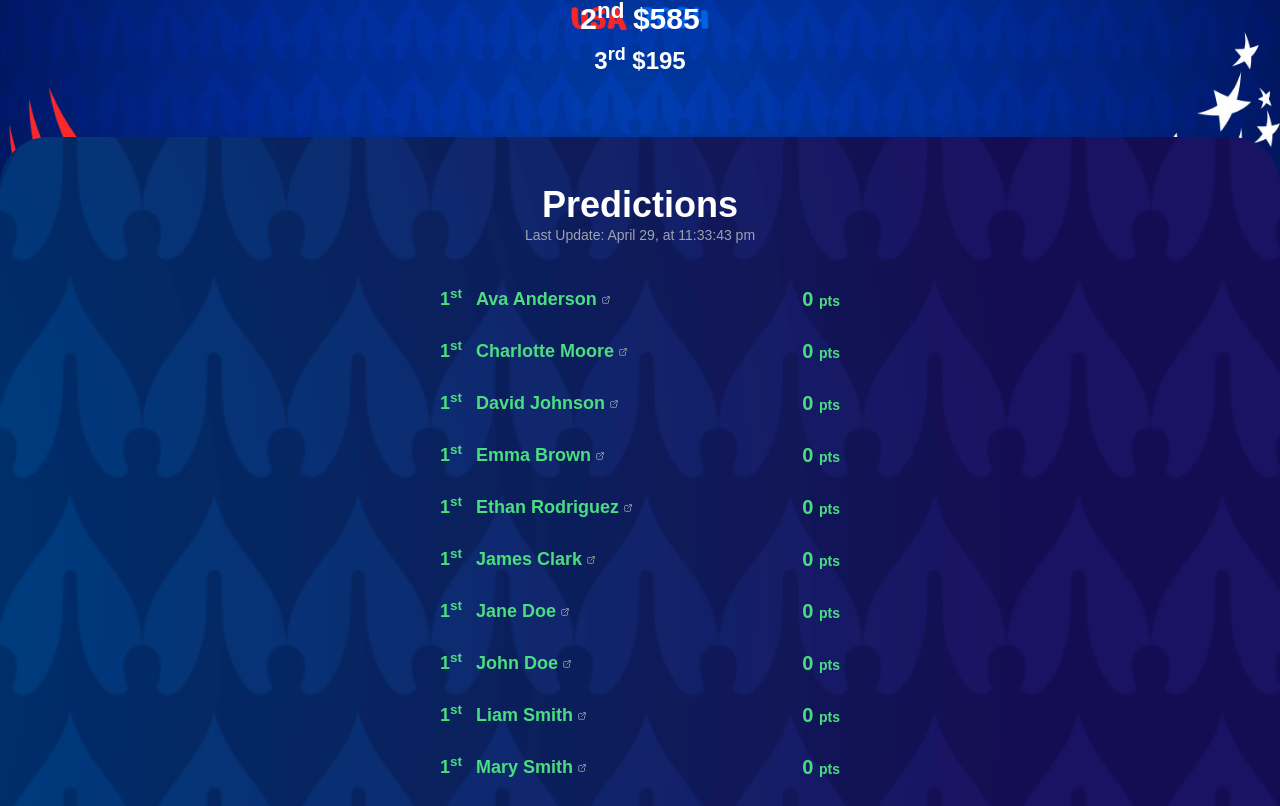
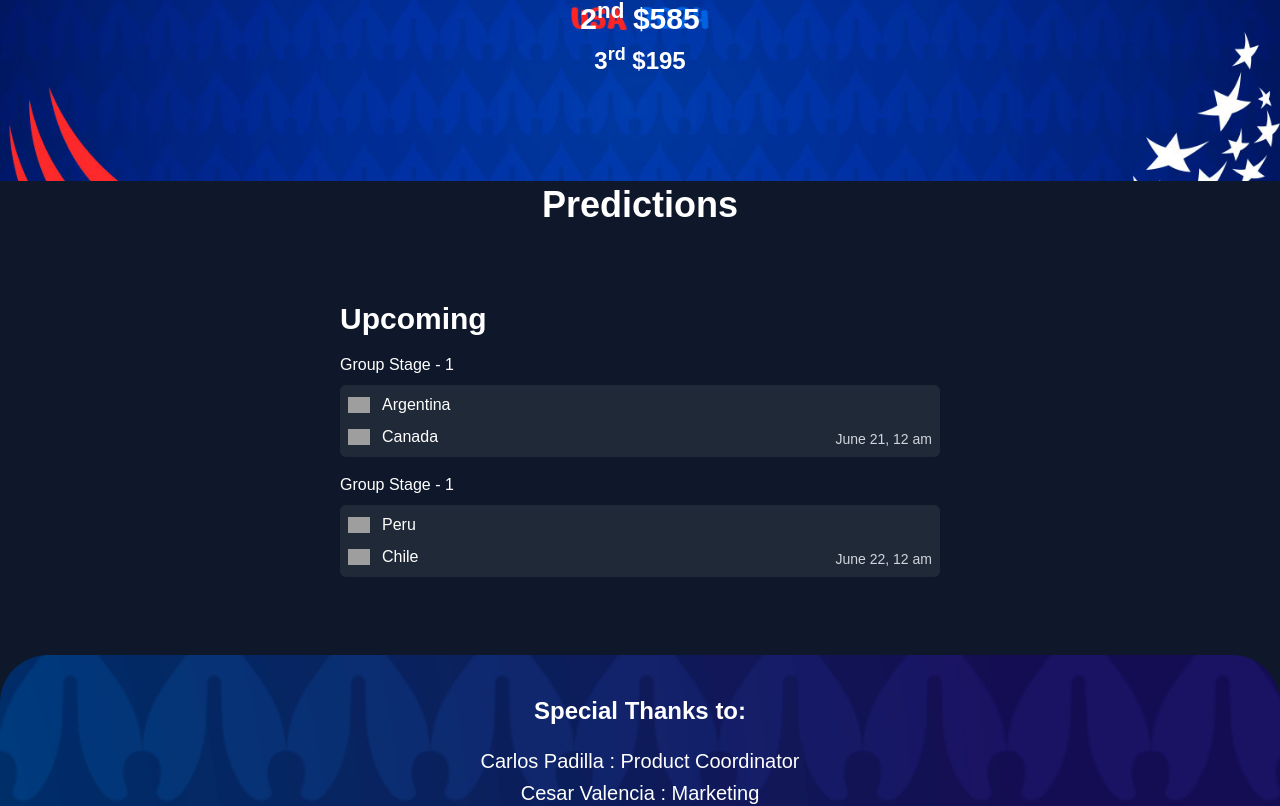
Before and after one commit to devslife7/copa-america-2024, a Next.js app: page / in a window 1280 px wide. Shown: the part 379-1185 px from the top of the page. Built offline with nearby package versions, Linux system fonts and the light colour scheme; grey boxes are pictures that could not be loaded; a web font is replaced by a local one.

Commit message:
commented out some changes

```diff
--- a/app/[id]/fixtures.tsx
+++ b/app/[id]/fixtures.tsx
@@ -73,7 +73,7 @@ export default function Fixtures() {
           <div className="w-full">
             <div className="flex justify-between">
               <h2 className="mb-2">{TeamIds[user.predictions.groupStage[idx] as keyof typeof TeamIds]}</h2>
-              <div className="text-sm">{idx !== 0 && fixture.league.round}</div>
+              {/* <div className="text-sm">{idx !== 0 && fixture.league.round}</div> */}
             </div>
 
             <RenderFixture fixture={fixture} />
--- a/components/home/predictions.tsx
+++ b/components/home/predictions.tsx
@@ -5,41 +5,41 @@ import Link from "next/link"
 import ExternalLinkSVG from "@/public/svgs/external-link"
 import { cn } from "@/lib/utils"
 import dynamic from "next/dynamic"
-import { useFixturesContext } from "@/context/fixtures"
-const LastUpdated = dynamic(() => import("@/components/shared/last-updated"), { ssr: false })
+// import { useFixturesContext } from "@/context/fixtures"
+// const LastUpdated = dynamic(() => import("@/components/shared/last-updated"), { ssr: false })
 
 export default function Predictions() {
-  const { users } = useFixturesContext()
+  // const { users } = useFixturesContext()
 
-  const renderUserPredictions = () => {
-    return users.map((user: any, idx: number) => (
-      <div
-        key={idx}
-        className={cn("flex justify-between text-lg font-bold max-w-[400px] mx-auto", isWinnerStyle(user.userRanking.ranking))}
-      >
-        <div className="flex">
-          <div className="w-9">
-            {user.userRanking.ranking}
-            <sup>{user.userRanking.superscript}</sup>
-          </div>
-          <Link href={`/${user.id}`}>
-            {user.name}
-            <ExternalLinkSVG className="w-[10px] ml-1 inline-block text-gray-400" />
-          </Link>
-        </div>
-        <div className="flex space-x-10">
-          <p className="text-xl">
-            {user.correctPredictions} <span className="text-sm">pts</span>
-          </p>
-        </div>
-      </div>
-    ))
-  }
+  // const renderUserPredictions = () => {
+  //   return users.map((user: any, idx: number) => (
+  //     <div
+  //       key={idx}
+  //       className={cn("flex justify-between text-lg font-bold max-w-[400px] mx-auto", isWinnerStyle(user.userRanking.ranking))}
+  //     >
+  //       <div className="flex">
+  //         <div className="w-9">
+  //           {user.userRanking.ranking}
+  //           <sup>{user.userRanking.superscript}</sup>
+  //         </div>
+  //         <Link href={`/${user.id}`}>
+  //           {user.name}
+  //           <ExternalLinkSVG className="w-[10px] ml-1 inline-block text-gray-400" />
+  //         </Link>
+  //       </div>
+  //       <div className="flex space-x-10">
+  //         <p className="text-xl">
+  //           {user.correctPredictions} <span className="text-sm">pts</span>
+  //         </p>
+  //       </div>
+  //     </div>
+  //   ))
+  // }
 
   return (
     <section>
       <div className="relative rounded-[3rem] -mt-11 -mb-14 pt-12 pb-8 px-7 text-white overflow-hidden">
-        <Image
+        {/* <Image
           src={background}
           alt="user predictions table"
           placeholder="blur"
@@ -50,17 +50,17 @@ export default function Predictions() {
             objectFit: "cover",
           }}
           className="z-[-1]"
-        />
+        /> */}
         <div className="lg:text-center z-10">
           <h2 className="text-4xl font-bold z-50">Predictions</h2>
-          <LastUpdated />
+          {/* <LastUpdated /> */}
         </div>
-        <div className="my-10 space-y-6">{renderUserPredictions()}</div>
+        {/* <div className="my-10 space-y-6">{renderUserPredictions()}</div> */}
       </div>
     </section>
   )
 }
 
-const isWinnerStyle = (ranking: number) => {
-  return ranking === 1 ? "text-green-400" : ranking === 2 ? "text-yellow-200" : ranking === 3 ? "text-blue-400" : ""
-}
+// const isWinnerStyle = (ranking: number) => {
+//   return ranking === 1 ? "text-green-400" : ranking === 2 ? "text-yellow-200" : ranking === 3 ? "text-blue-400" : ""
+// }
```
